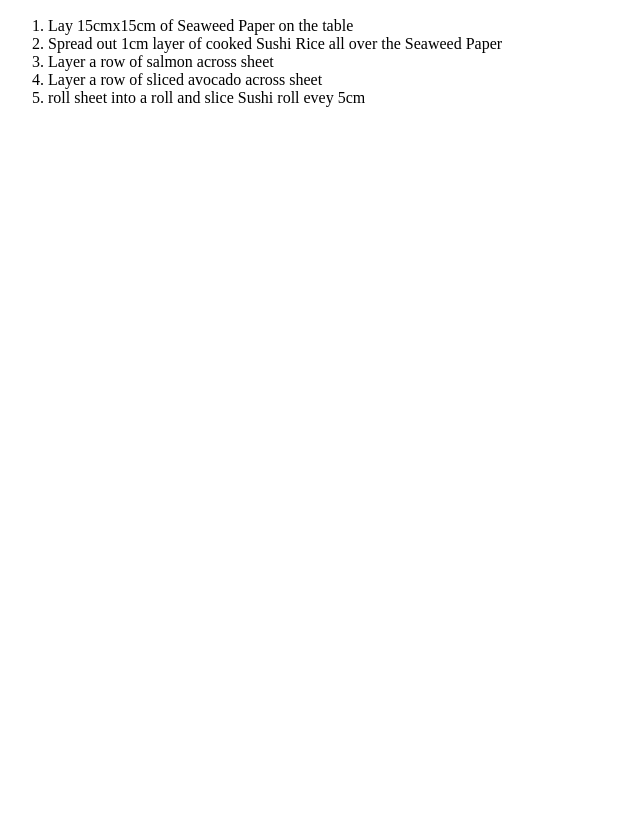
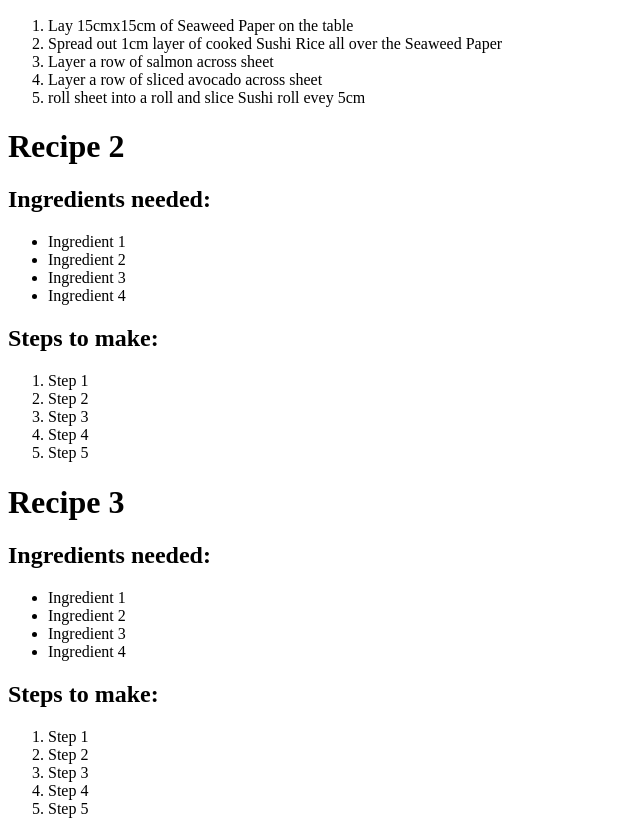
Before and after one commit to JustinAhtow/odin-recipes, a plain HTML site: page recipes/sushi.html in a window 1280 px wide. Shown: the part 321-1155 px from the top of the page, without its empty margins (0-640 px from the left). Before the commit the page ends 800 px from the top, so only its background shows below. Drawn offline with Linux system fonts and the light colour scheme.

Commit message:
Add 2 more recipes with identical structurel

```diff
--- a/recipes/sushi.html
+++ b/recipes/sushi.html
@@ -30,5 +30,51 @@
             <li>Layer a row of sliced avocado across sheet</li>
             <li>roll sheet into a roll and slice Sushi roll evey 5cm</li>
         </ol>
+
+        <!--2nd recipe -->
+
+    <h1>Recipe 2</h1>
+
+        <h2>Ingredients needed:</h2>
+
+        <ul>
+            <li>Ingredient 1</li>
+            <li>Ingredient 2</li>
+            <li>Ingredient 3</li>
+            <li>Ingredient 4</li>
+        </ul>
+
+        <h2>Steps to make:</h2>
+
+        <ol>
+            <li>Step 1</li>
+            <li>Step 2</li>
+            <li>Step 3</li>
+            <li>Step 4</li>
+            <li>Step 5</li>
+        </ol>
+
+        <!-- 3rd recipe -->
+
+        <h1>Recipe 3</h1>
+
+        <h2>Ingredients needed:</h2>
+
+        <ul>
+            <li>Ingredient 1</li>
+            <li>Ingredient 2</li>
+            <li>Ingredient 3</li>
+            <li>Ingredient 4</li>
+        </ul>
+
+        <h2>Steps to make:</h2>
+
+        <ol>
+            <li>Step 1</li>
+            <li>Step 2</li>
+            <li>Step 3</li>
+            <li>Step 4</li>
+            <li>Step 5</li>
+        </ol>
     </body>
 </html>
```
